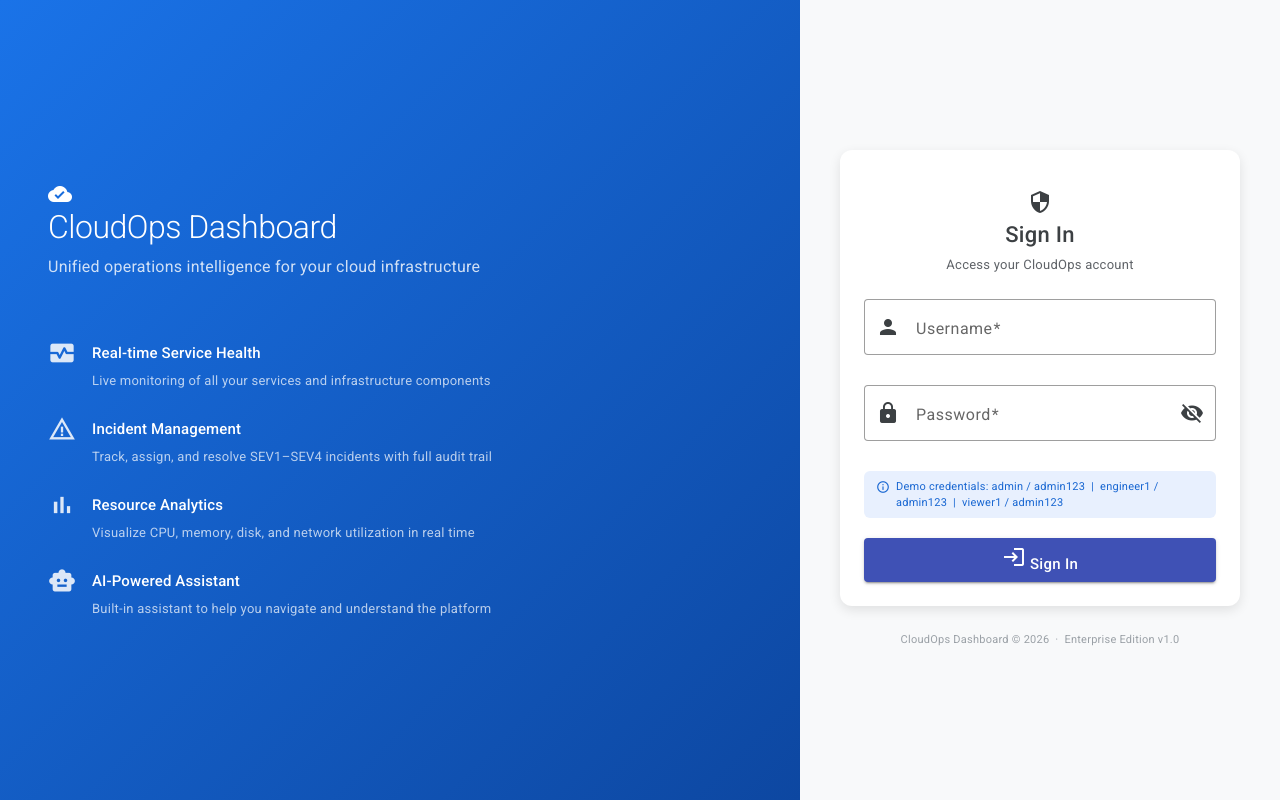
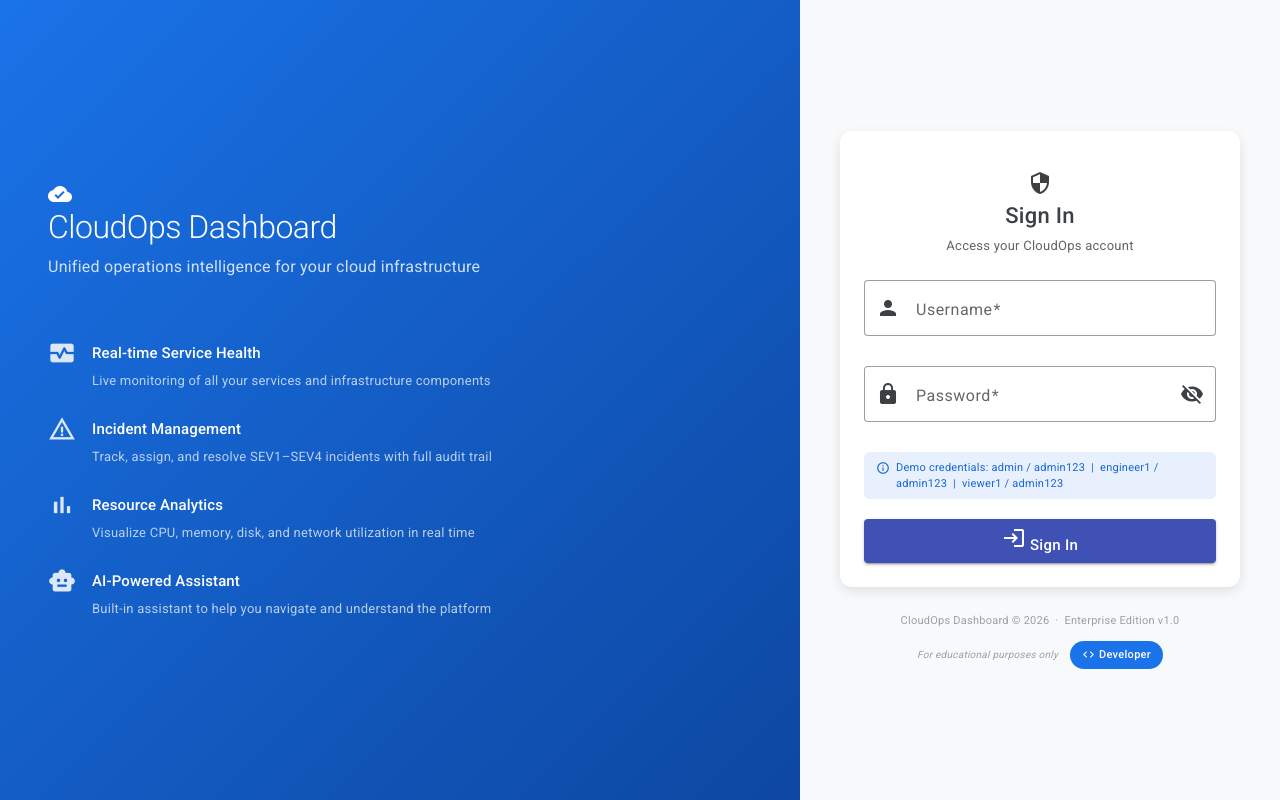
Before and after one commit to Pavan8104/CloudOpsdashboard, an Angular app in the folder frontend/: page /login in a window 1280 px wide. Built offline with nearby package versions, Linux system fonts and the light colour scheme; what ng2-charts would draw is missing.

Commit message:
feat: add real-world use doc and developer portfolio button on login
- REAL_WORLD_USE.md: 5 industry scenarios, skills matrix, HR-ready explainer
- Login footer: Developer button linking to Pavan's portfolio
- Educational disclaimer on login page and in docs

```diff
--- a/frontend/src/app/features/login/login.component.html
+++ b/frontend/src/app/features/login/login.component.html
@@ -126,6 +126,13 @@
 
     <div class="login-footer">
       <span>CloudOps Dashboard &copy; {{ currentYear }} &nbsp;&middot;&nbsp; Enterprise Edition v1.0</span>
+      <div class="footer-links">
+        <span class="edu-note">For educational purposes only</span>
+        <a href="https://pavan-sharma-portfolio-h13b.vercel.app" target="_blank" rel="noopener" class="developer-btn">
+          <mat-icon>code</mat-icon>
+          Developer
+        </a>
+      </div>
     </div>
   </div>
 </div>
--- a/frontend/src/app/features/login/login.component.scss
+++ b/frontend/src/app/features/login/login.component.scss
@@ -191,4 +191,50 @@ mat-card-content {
   font-size: 11px;
   color: #9aa0a6;
   text-align: center;
+  display: flex;
+  flex-direction: column;
+  gap: 10px;
+  align-items: center;
 }
+
+.footer-links {
+  display: flex;
+  align-items: center;
+  gap: 12px;
+  flex-wrap: wrap;
+  justify-content: center;
+}
+
+.edu-note {
+  font-size: 10px;
+  color: #9aa0a6;
+  font-style: italic;
+}
+
+.developer-btn {
+  display: inline-flex;
+  align-items: center;
+  gap: 4px;
+  padding: 4px 12px;
+  border-radius: 16px;
+  background: #1a73e8;
+  color: white;
+  font-size: 11px;
+  font-weight: 500;
+  text-decoration: none;
+  transition: background 0.2s, transform 0.15s;
+  letter-spacing: 0.3px;
+
+  mat-icon {
+    font-size: 13px;
+    height: 13px;
+    width: 13px;
+  }
+
+  &:hover {
+    background: #1557b0;
+    transform: translateY(-1px);
+    text-decoration: none;
+    color: white;
+  }
+}
```
Also changed, not shown: 1 other file (tests, documents, lock files or other folders).
